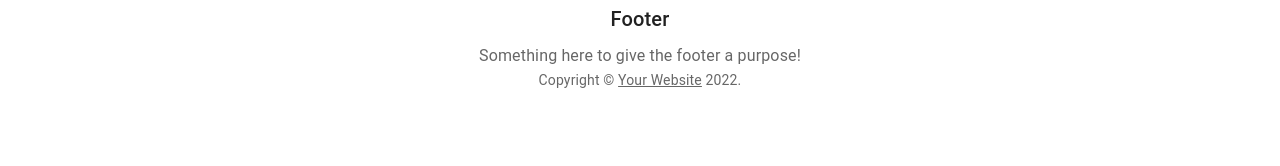
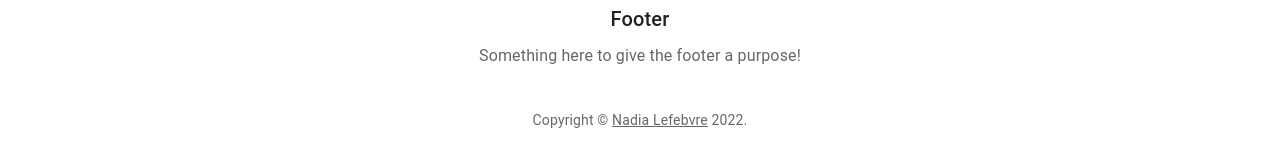
Before and after one commit to nadialefebvre/project-edible-nostalgia, a React (Create React App) app in the folder frontend/: page / in a window 1280 px wide. Shown: the part 478-644 px from the top of the page. Built offline with nearby package versions, Linux system fonts and the light colour scheme; a web font is replaced by a local one.

Commit message:
add copyright

```diff
--- /dev/null
+++ b/frontend/src/components/Copyright.js
@@ -0,0 +1,28 @@
+import React from 'react'
+import Typography from '@mui/material/Typography'
+import Link from '@mui/material/Link'
+
+const Copyright = () => {
+  return (
+    <Typography
+      variant="body2"
+      color="text.secondary"
+      align="center"
+      sx={{ mt: 5 }}
+    >
+      {"Copyright © "}
+      <Link
+        color="inherit"
+        href="https://nadialefebvre.dev/"
+        target="_blank"
+        rel="noopener noreferrer"
+      >
+        Nadia Lefebvre
+      </Link>{" "}
+      {new Date().getFullYear()}
+      {"."}
+    </Typography>
+  )
+}
+
+export default Copyright
--- a/frontend/src/components/Footer.js
+++ b/frontend/src/components/Footer.js
@@ -1,21 +1,9 @@
-import * as React from 'react'
+import React from 'react'
 import Box from '@mui/material/Box'
 import Container from '@mui/material/Container'
 import Typography from '@mui/material/Typography'
-import Link from '@mui/material/Link'
 
-const Copyright = () => {
-  return (
-    <Typography variant="body2" color="text.secondary" align="center">
-      {'Copyright © '}
-      <Link color="inherit" href="https://mui.com/">
-        Your Website
-      </Link>{' '}
-      {new Date().getFullYear()}
-      {'.'}
-    </Typography>
-  )
-}
+import Copyright from "./Copyright"
 
 const Footer = (props) => {
   const { description, title } = props
```
